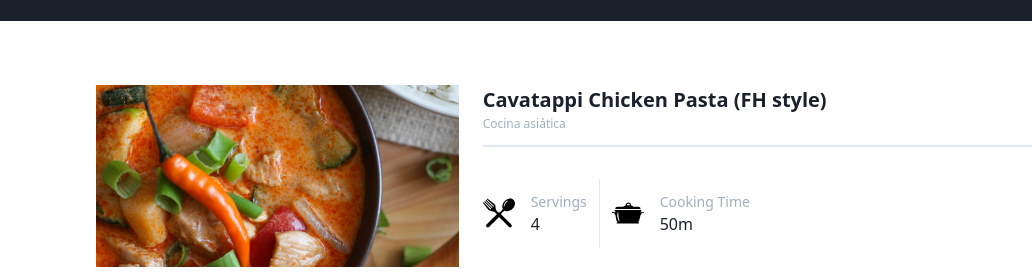
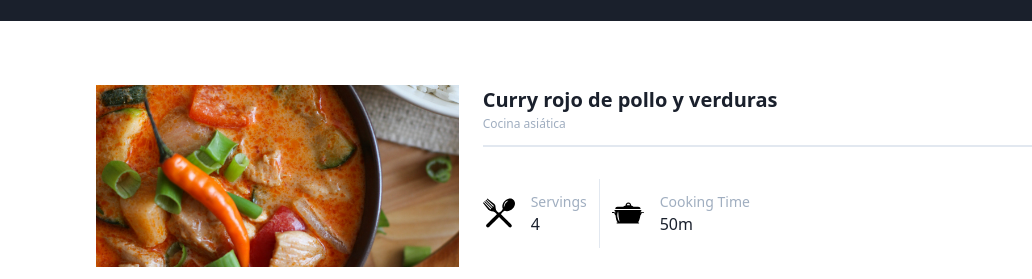
Before and after one commit to rubenRP/cookbook, a Gatsby site: page /curry-rojo-de-pollo/ in a window 1280 px wide. Shown: the part 59-338 px from the top of the page, 0-1032 px from the left. Built offline with nearby package versions, Linux system fonts and the light colour scheme; Gatsby itself is replaced by a stand-in of ours.

Commit message:
Recipe update

```diff
--- a/content/recipes/curry-rojo-de-pollo/index.md
+++ b/content/recipes/curry-rojo-de-pollo/index.md
@@ -1,5 +1,5 @@
 ---
-title: Cavatappi Chicken Pasta (FH style)
+title: Curry rojo de pollo y verduras
 date: "2020-08-31T22:12:03.284Z"
 description: "Hello World"
 published: true
```
